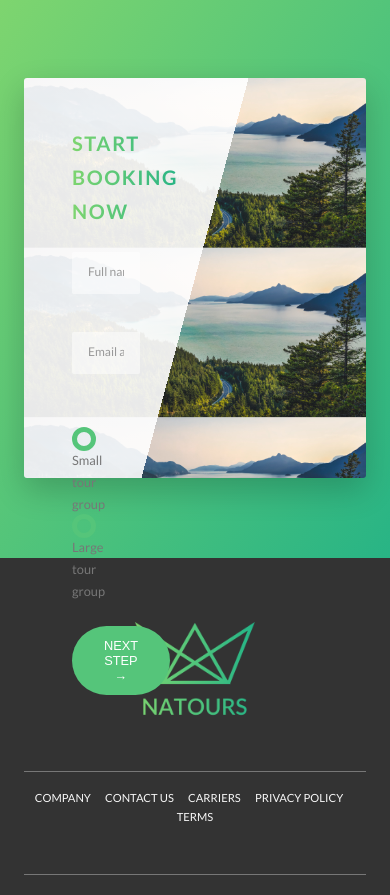
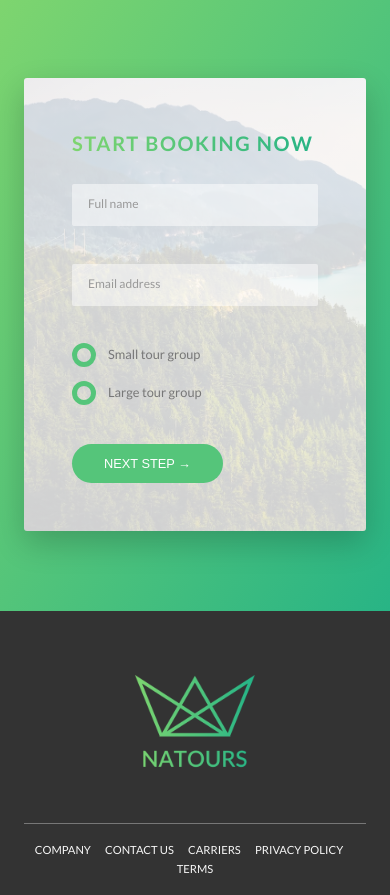
Before and after one commit to V4nd0r/Natours, a website: page index.html in a window 390 px wide. Shown: the part 5735-6630 px from the top of the page. Drawn offline with Linux system fonts and the light colour scheme.

Commit message:
booking section for small screen

```diff
--- a/sass/components/_form.scss
+++ b/sass/components/_form.scss
@@ -15,6 +15,10 @@
         width: 90%;
         display: block;
         transition: all .3s;
+
+        @include respond(tab-port) {
+            width: 100%;
+        }
 
         &:focus {
             outline: none;
@@ -49,6 +53,11 @@
     &__radio-group {
         width: 49%;
         display: inline-block;
+
+        @include respond(tab-port) {
+            width: 100%;
+            margin-bottom: 2rem;
+        }
     }
 
     &__radio-input{
--- a/sass/pages/_home.scss
+++ b/sass/pages/_home.scss
@@ -66,10 +66,33 @@
     border-radius: 3px;
     box-shadow: 0 1.5rem 4rem rgba($color-black, 0.2);
 
-    height: 50rem;
+    @include respond(tab-land) {
+        background-image: linear-gradient(105deg,
+                                rgba($color-white, .9) 0%,
+                                rgba($color-white, .9) 65%,
+                                transparent 65%),
+                        url(../img/nat-10.jpg);
+        background-size: cover;
+    }
+
+    @include respond(tab-port) {
+        background-image: linear-gradient(to right,
+                                rgba($color-white, .8) 0%,
+                                rgba($color-white, .8) 100%),
+                        url(../img/nat-10.jpg);
+        background-size: cover;
+    }
 
     &__form {
         width: 50%;
         padding: 6rem;
+
+        @include respond(tab-land) {
+            width: 65%;
+        }
+
+        @include respond(tab-port) {
+            width: 100%;
+        }
     }
 }
```
Also changed, not shown: css/style.css.
